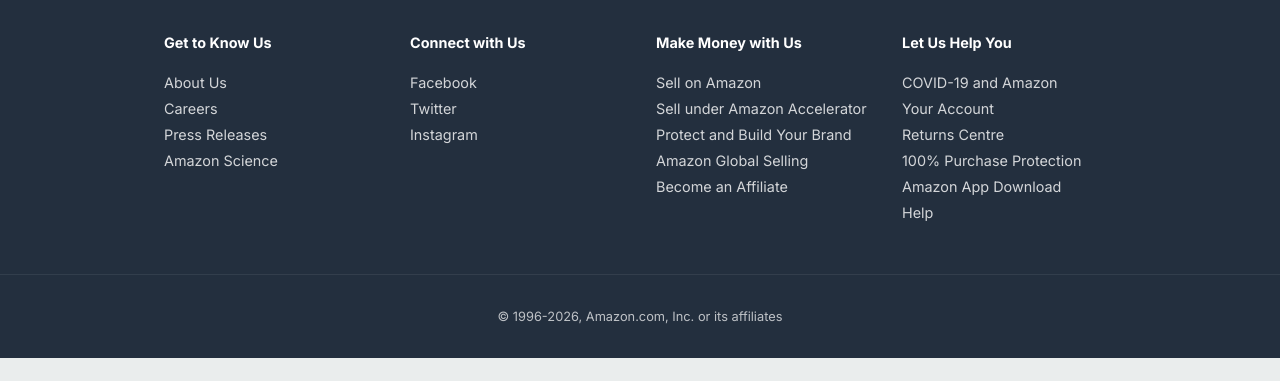
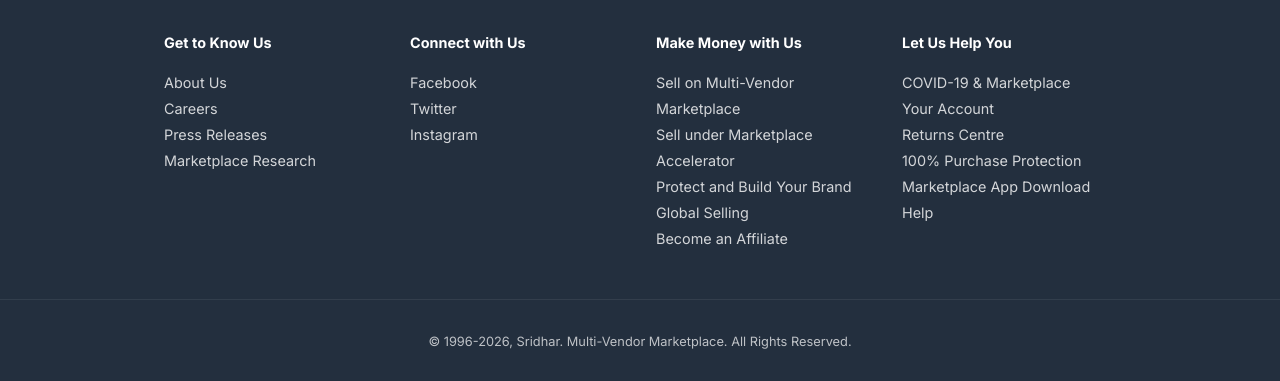
Before and after one commit to Sridhar84533/Multi-Vendor-Marketplace, a React (Vite) app in the folder frontend/: page / in a window 1280 px wide. Shown: the part 1068-1449 px from the top of the page. Before the commit the page ends 1426 px from the top, so only its background shows below. Built offline with nearby package versions, Linux system fonts and the light colour scheme; no server answers.

Commit message:
git commit -m

```diff
--- a/frontend/src/components/Footer/Footer.jsx
+++ b/frontend/src/components/Footer/Footer.jsx
@@ -37,7 +37,7 @@
             <li>About Us</li>
             <li>Careers</li>
             <li>Press Releases</li>
-            <li>Amazon Science</li>
+            <li>Marketplace Research</li>
           </ul>
         </div>
         <div>
@@ -51,21 +51,21 @@
         <div>
           <h4 style={{ marginBottom: '1rem', fontWeight: 700 }}>Make Money with Us</h4>
           <ul style={{ listStyle: 'none', lineHeight: '1.8', opacity: 0.8 }}>
-            <li>Sell on Amazon</li>
-            <li>Sell under Amazon Accelerator</li>
+            <li>Sell on Multi-Vendor Marketplace</li>
+            <li>Sell under Marketplace Accelerator</li>
             <li>Protect and Build Your Brand</li>
-            <li>Amazon Global Selling</li>
+            <li>Global Selling</li>
             <li>Become an Affiliate</li>
           </ul>
         </div>
         <div>
           <h4 style={{ marginBottom: '1rem', fontWeight: 700 }}>Let Us Help You</h4>
           <ul style={{ listStyle: 'none', lineHeight: '1.8', opacity: 0.8 }}>
-            <li>COVID-19 and Amazon</li>
+            <li>COVID-19 & Marketplace</li>
             <li>Your Account</li>
             <li>Returns Centre</li>
             <li>100% Purchase Protection</li>
-            <li>Amazon App Download</li>
+            <li>Marketplace App Download</li>
             <li>Help</li>
           </ul>
         </div>
@@ -79,7 +79,7 @@
           opacity: 0.7,
         }}
       >
-        © 1996-2026, Amazon.com, Inc. or its affiliates
+        © 1996-2026, Sridhar. Multi-Vendor Marketplace. All Rights Reserved.
       </div>
     </footer>
   );
--- a/frontend/src/pages/Cart.jsx
+++ b/frontend/src/pages/Cart.jsx
@@ -48,7 +48,7 @@
 
       {items.length === 0 ? (
         <div style={{ backgroundColor: '#FFF', padding: '2rem', borderRadius: '4px', textAlign: 'center', border: '1px solid #DDD' }}>
-          <h3>Your Amazon Cart is empty.</h3>
+          <h3>Your Shopping Cart is empty.</h3>
           <p style={{ marginTop: '0.5rem' }}>Check out our newest collections to find the best items for you.</p>
           <Link to="/products" style={{ marginTop: '1.5rem', display: 'inline-block' }}>
             <button className="btn btn-primary">Shop deals of the day</button>
--- a/frontend/src/pages/Checkout.jsx
+++ b/frontend/src/pages/Checkout.jsx
@@ -102,7 +102,7 @@
           key: 'rzp_test_placeholder', // replaced by actual key
           amount: orderRes.data.amount,
           currency: orderRes.data.currency,
-          name: 'Amazon Marketplace',
+          name: 'Multi-Vendor Marketplace',
           description: 'Payment for your order',
           order_id: orderRes.data.id,
           handler: async (response) => {
```
Also changed, not shown: frontend/index.html (+4 -4 lines), 1 other file (tests, documents, lock files or other folders).
